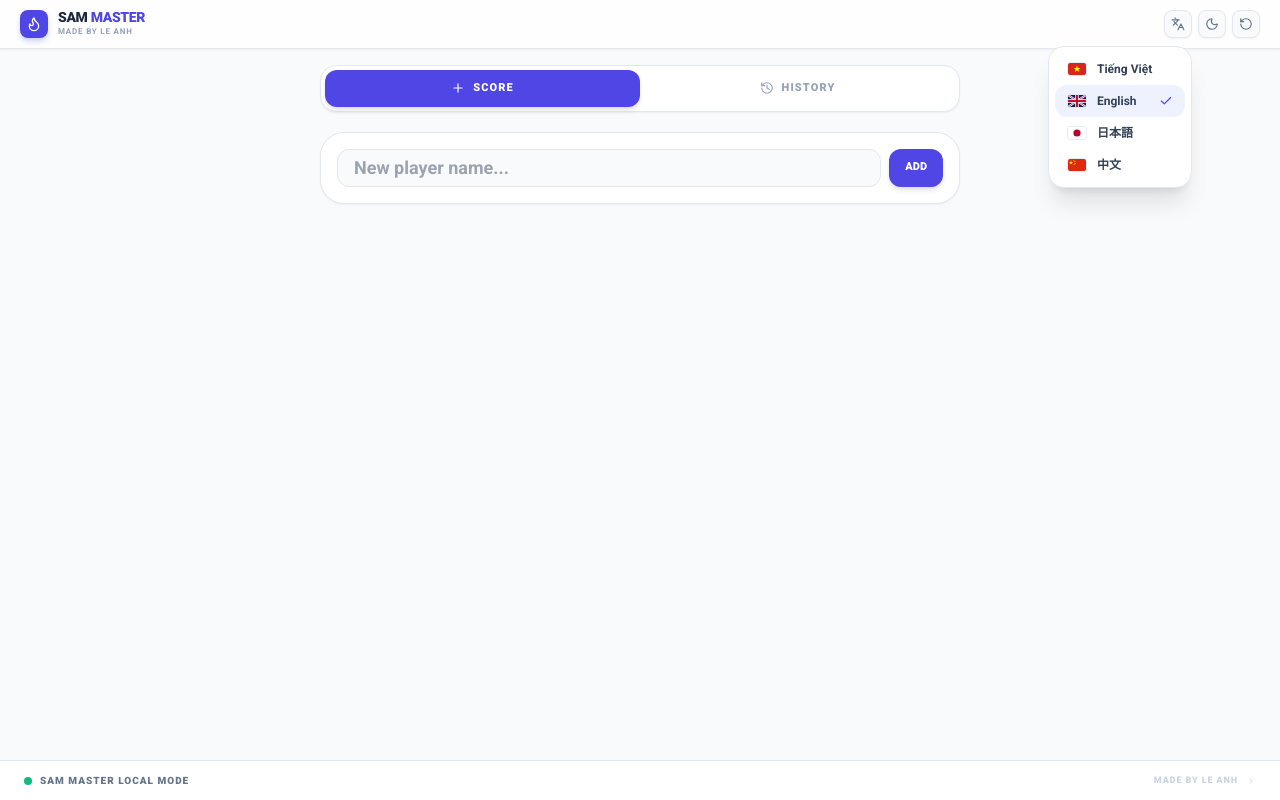
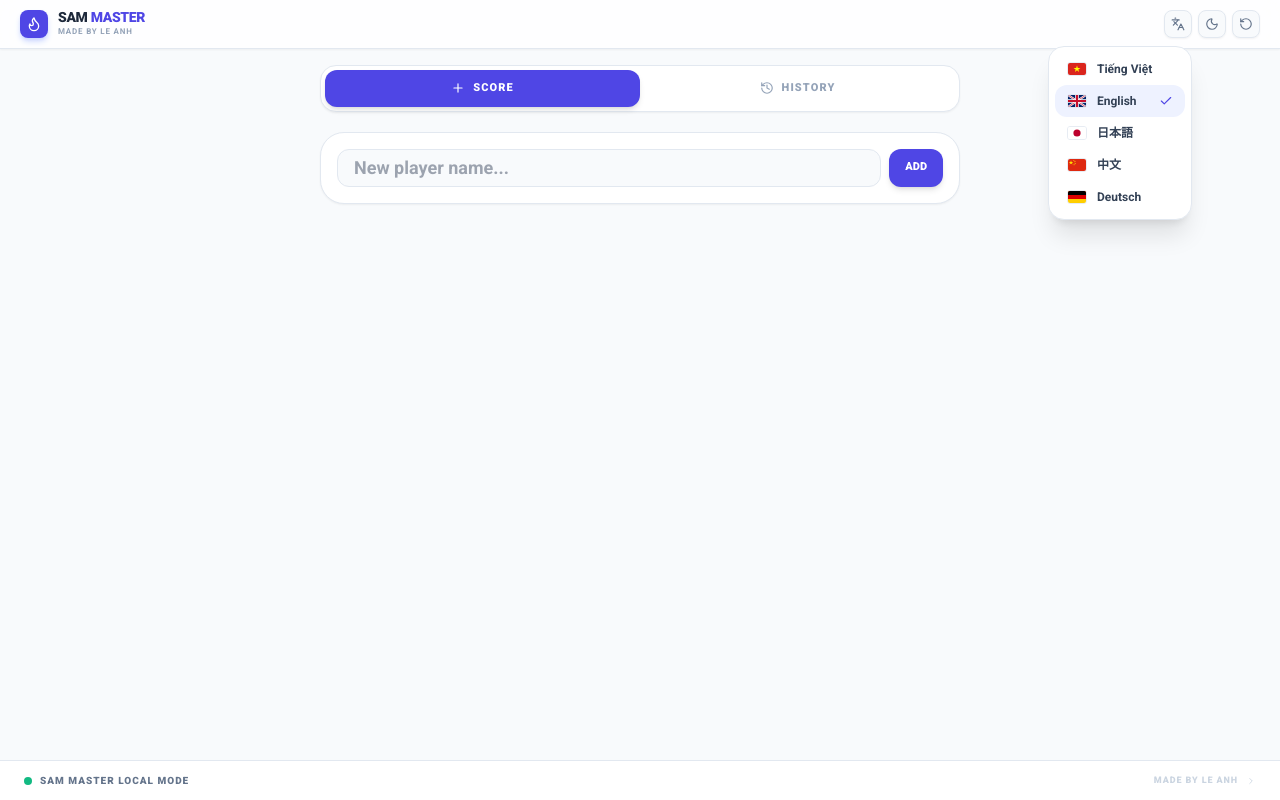
Before and after one commit to leanhict/Sam-pro, a website: page index.html in a window 1280 px wide. Both pictures are taken after a click on the button 1178 px from the left and 24 px from the top of the page. Drawn offline with nearby package versions, Linux system fonts and the light colour scheme.

Commit message:
feat: add German language support with national flag SVG selector

```diff
--- a/app.js
+++ b/app.js
@@ -217,7 +217,7 @@ function saveRound() {
         showNotice(t('notice_calc_first'), "warning");
         return;
     }
-    const localeMap = { vi: 'vi-VN', ja: 'ja-JP', zh: 'zh-CN', en: 'en-US' };
+    const localeMap = { vi: 'vi-VN', ja: 'ja-JP', zh: 'zh-CN', de: 'de-DE', en: 'en-US' };
     const locale = localeMap[getLanguage()] || 'en-US';
     const roundData = {
         id: editingRoundId || Date.now(),
--- a/i18n.js
+++ b/i18n.js
@@ -238,6 +238,65 @@ const TRANSLATIONS = {
 
         // Footer & General
         footer_local_mode: "参牌大师 Local Mode"
+    },
+    de: {
+        app_name: 'Sam <span class="text-indigo-600 dark:text-indigo-400">Meister</span>',
+        app_credit: "Made by Le Anh",
+        tab_score: "Punkte",
+        tab_history: "Verlauf",
+        player_input_placeholder: "Neuer Spielername...",
+        btn_add_player: "Hinzufügen",
+        standings_title: "Aktuelle Rangliste",
+        rounds_unit: "Runden",
+        round_prefix: "Runde ",
+        round_edit_prefix: "Runde bearbeiten ",
+        btn_clear_scores: "PUNKTE LÖSCHEN",
+        btn_calc_winner: "PUNKTE FÜR GEWINNER BERECHNEN",
+        btn_save_round: "RUNDE {num} SPEICHERN",
+        btn_update_round: "RUNDE {num} AKTUALISIEREN",
+        btn_an_sam: "Sam-Sieg",
+        btn_chat_2: "2er-Stich",
+        btn_chat_sam: "Sam-Stopp",
+        btn_chay: "Verbrannt",
+        history_search_placeholder: "Runde, Punkte, Spieler suchen...",
+        history_round_tag: "RUNDE #{num}",
+        history_empty: "Keine Einträge...",
+
+        // Modals
+        modal_reset_title: "Spiel komplett zurücksetzen?",
+        modal_reset_desc: "Alle Daten werden dauerhaft von diesem Gerät gelöscht.",
+        modal_reset_confirm: "JETZT LÖSCHEN",
+        modal_reset_cancel: "ABBRECHEN",
+        modal_clear_title: "Punkte dieser Runde löschen?",
+        modal_clear_confirm: "BESTÄTIGEN",
+        modal_clear_cancel: "ABBRECHEN",
+        modal_delete_title: "Diese Runde löschen?",
+        modal_delete_desc: "Diese Aktion kann nicht rückgängig gemacht werden.",
+        modal_delete_confirm: "RUNDE LÖSCHEN",
+        modal_delete_cancel: "ABBRECHEN",
+        modal_target_title_chat_2: "Wessen 2 wurde geschlagen?",
+        modal_target_title_chat_sam: "Wessen Sam wurde gestoppt?",
+        modal_target_title_default: "Betroffener Spieler?",
+        pts_unit: "Pkt",
+
+        // Notices / Toasts
+        notice_max_players: "Maximal 5 Spieler erlaubt!",
+        notice_missing_scores: "Bitte Strafpunkte für die Verlierer eingeben!",
+        notice_enter_penalties: "Zuerst Strafpunkte eingeben!",
+        notice_winner_points: "+{total} Pkt für {name}",
+        notice_an_sam_calculated: "Sam-Sieg-Punkte berechnet",
+        notice_chay_calculated: "Verbrannt (-15 Karten) berechnet",
+        notice_action_chat_2: "2er-Stich",
+        notice_action_chat_sam: "Sam-Stopp",
+        notice_action_recorded: "{action} erfasst!",
+        notice_calc_first: "Bitte zuerst die Gesamtpunktzahl berechnen!",
+        notice_round_updated: "Runde erfolgreich aktualisiert",
+        notice_round_saved: "Neue Runde gespeichert",
+        notice_editing_round: "Runde wird bearbeitet...",
+        notice_round_deleted: "Runde gelöscht",
+
+        // Footer & General
+        footer_local_mode: "Sam Meister Local Mode"
     }
 };
 
@@ -257,6 +316,9 @@ function detectDefaultLanguage() {
     }
     if (browserLang.startsWith('zh')) {
         return 'zh';
+    }
+    if (browserLang.startsWith('de')) {
+        return 'de';
     }
     return 'en';
 }
--- a/index.html
+++ b/index.html
@@ -89,6 +89,17 @@
                                 <polygon points="10,8.2 10.3,9.2 11.3,9.2 10.5,9.8 10.8,10.7 10,10.2 9.2,10.7 9.5,9.8 8.7,9.2 9.7,9.2" transform="rotate(-20 10 9)" fill="#ffde00"/>
                             </svg>
                             <span>中文</span>
+                        </span>
+                        <i data-lucide="check" class="w-3.5 h-3.5 text-indigo-600 dark:text-indigo-400 hidden checkmark"></i>
+                    </button>
+                    <button onclick="setLanguage('de')" data-lang="de" class="lang-item w-full flex items-center justify-between px-3 py-2 text-xs font-bold rounded-xl transition-colors hover:bg-slate-100 dark:hover:bg-slate-800 text-slate-700 dark:text-slate-200">
+                        <span class="flex items-center gap-2.5">
+                            <svg class="w-5 h-3.5 rounded-[3px] border border-slate-200/80 dark:border-slate-700/80 shadow-xs flex-shrink-0" viewBox="0 0 30 20" xmlns="http://www.w3.org/2000/svg">
+                                <rect width="30" height="20" fill="#ffce00"/>
+                                <rect width="30" height="13.33" fill="#dd0000"/>
+                                <rect width="30" height="6.67" fill="#000000"/>
+                            </svg>
+                            <span>Deutsch</span>
                         </span>
                         <i data-lucide="check" class="w-3.5 h-3.5 text-indigo-600 dark:text-indigo-400 hidden checkmark"></i>
                     </button>
```
